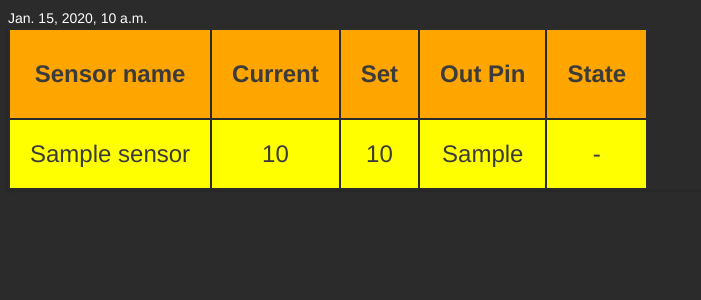
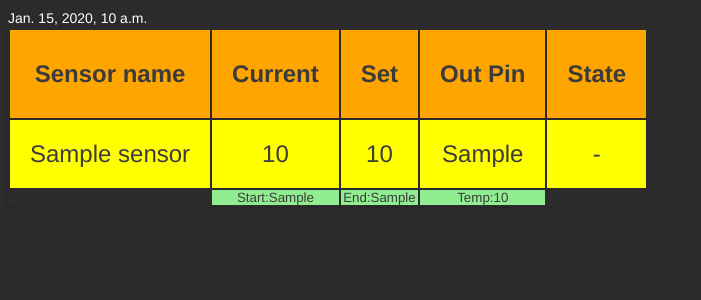
Before and after one commit to cinek810/django-rpi-central-heating, a Django app: template sterowaniePokoi/templates/sterowaniePokoi/list.html in a window 1280 px wide. Shown: the top 300 px of the page, without its empty margins (0-701 px from the left). Run offline with Django 3.2, Linux system fonts and the light colour scheme; the template is opened without the code that fills it: most values are stand-ins (such as "Sample title", 1, 10 or a date in 2020).

Commit message:
display periods under sensor

```diff
--- a/sterowaniePokoi/static/sterowaniePokoi/style.css
+++ b/sterowaniePokoi/static/sterowaniePokoi/style.css
@@ -29,9 +29,26 @@ tr{
 	background: yellow;
 }
 
+tr.period{
+	padding: 0px;
+  margin: 0 0 0 0;
+  background: #2b2b2b;
+
+}
+
+
+
 td{
   padding: 20px ;
   text-align: center;
+}
+
+td.period {
+	background: lightgreen;
+	margin: 0 0 0 0;
+	padding: 0px;
+	text-align:center;
+	font-size:10pt;
 }
 
 
--- a/sterowaniePokoi/templates/sterowaniePokoi/list.html
+++ b/sterowaniePokoi/templates/sterowaniePokoi/list.html
@@ -1,7 +1,7 @@
 <head>
 {% load static %}
 <link rel="stylesheet" type="text/css" href="{% static 'sterowaniePokoi/style.css' %}" />
-<meta http-equiv="refresh" content="5">
+<meta http-equiv="refresh" content="20">
 </head>
 <body>
 <table>
@@ -9,6 +9,9 @@
 <tr><th>Sensor name</th><th>Current</th><th>Set</th><th>Out Pin</th><th>State</th></tr>
 {% for sensor in sensors_list %}
 <tr> <td>{{sensor.name}}</td><td>{{sensor.getTemp}}</td><td>{{sensor.getSetTemp}}</td><td{% if sensor.outPin == -1 %} style="background:red" {% endif %}>{{sensor.outPin}}<td>   {% if sensor.getState == 1 %} ON {% elif sensor.getState == 0 %} OFF {% else %} - {% endif %}</td> </tr>
+{% for period in sensor.period_set.all %}
+<tr class=period><td style="padding:0px; margin:0 0 0 0;"></td><td class=period>Start:{{period.startHour}}</td><td class=period>End:{{period.endHour}}</td><td class=period>Temp:{{period.temp}}</td></tr>
+{% endfor %}
 {% endfor %}
 </table>
 </body>
```
